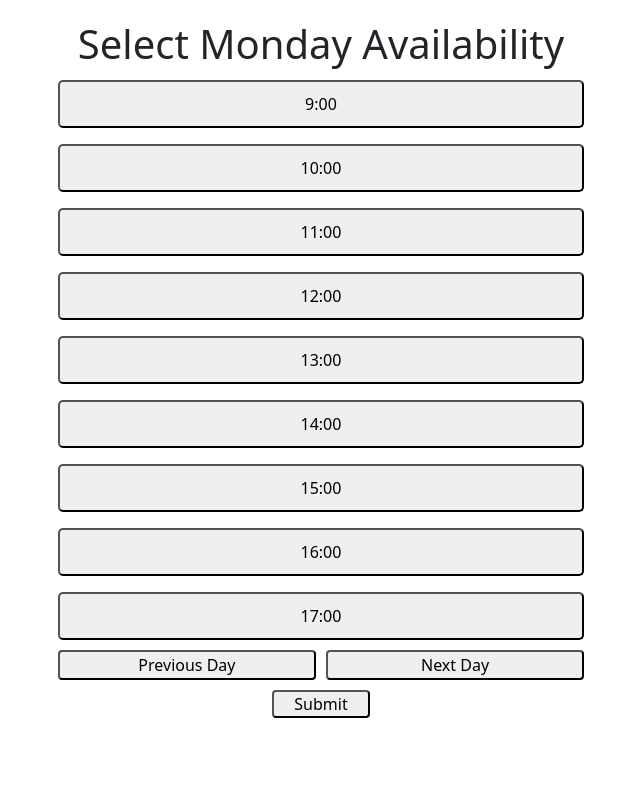
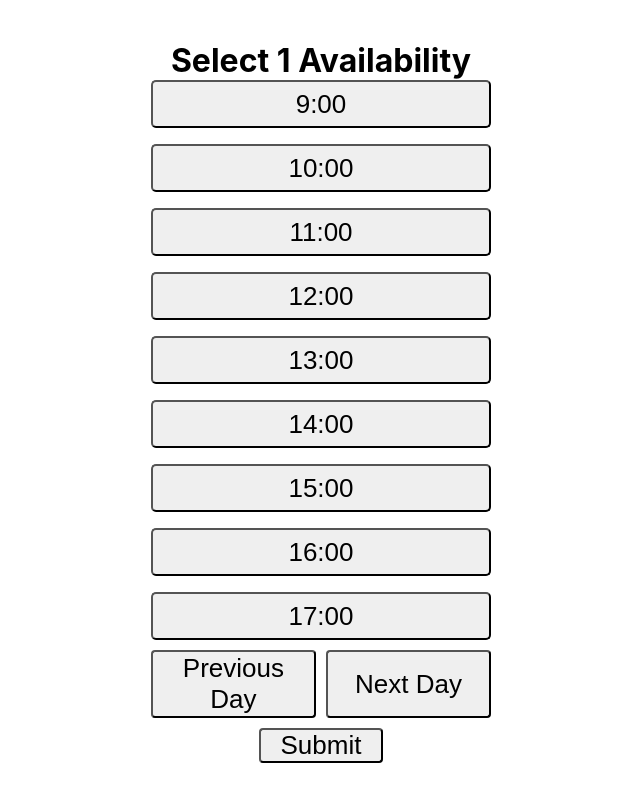
Before and after one commit to 397-f22/LetsMeet, a React (Vite) app: page / in a window 1280 px wide. Both pictures are taken after a click on the button "Select Times". Shown: the whole page, without its empty margins (319-959 px from the left). Built offline with nearby package versions, Linux system fonts and the light colour scheme.

Commit message:
signup task

```diff
--- a/src/App.jsx
+++ b/src/App.jsx
@@ -2,16 +2,18 @@ import { useState } from 'react';
 import './App.css';
 import EventComponent from './EventComponent';
 import edata from './staticData/events.json';
-import 'bootstrap/dist/css/bootstrap.min.css';
+// import 'bootstrap/dist/css/bootstrap.min.css';
 import Signup from './components/Signup';
+import data from './staticData/events.json';
 
 const style = {
   backgroundColor: 'red',
 };
 
+console.log("json", data)
 const App = () => {
   return (
-    <Signup />
+    <Signup dates={data}/>
   );
 };
 
--- a/src/components/Date.jsx
+++ b/src/components/Date.jsx
@@ -1,21 +1,15 @@
 import React from "react";
 
-const Date = ({ day }) => {
-  const Continue = (e) => {
-    e.preventDefault();
-    nextStep();
-  };
+const Date = ({ day, prevStep, nextStep }) => {
 
-  const Previous = (e) => {
-    e.preventDefault();
-    prevStep();
-  };
+
 
   const timeOptions = [];
 
   for (let i = 0; i < 9; i++) {
     timeOptions.push(`${i + 9}:00`);
   }
+
 
   return (
     <div
@@ -65,10 +59,12 @@ const Date = ({ day }) => {
             width: "100%",
           }}
         >
-          <button style={{ borderRadius: "4px", width: "100%" }}>
+          <button style={{ borderRadius: "4px", width: "100%" }}
+            onClick={prevStep}>
             Previous Day
           </button>
-          <button style={{ borderRadius: "4px", width: "100%" }}>
+          <button style={{ borderRadius: "4px", width: "100%" }}
+            onClick={nextStep}>
             Next Day
           </button>
         </div>
--- a/src/components/Signup.jsx
+++ b/src/components/Signup.jsx
@@ -3,7 +3,7 @@ import Date from "./Date";
 import FormStepper from "./FormStepper";
 import Login from "./Login";
 
-const Signup = () => {
+const Signup = ({ event }) => {
   const [state, setState] = useState({
     step: 0,
     username: "",
@@ -19,6 +19,8 @@ const Signup = () => {
   const nextStep = () => {
     const { step } = state;
     setState({ step: step + 1 });
+
+
   };
 
   // Handle fields change
@@ -33,7 +35,7 @@ const Signup = () => {
   return (
     <FormStepper step={state.step}>
       <Login handleChange={handleChange} nextStep={nextStep} values={values} />
-      <Date day={"Monday"} />
+      <Date day={1} prevStep={prevStep} nextStep={nextStep} />
     </FormStepper>
   );
 };
--- a/src/staticData/events.json
+++ b/src/staticData/events.json
@@ -1,25 +1,10 @@
 {
-  "events": [
-    {
-      "eventId": 1,
-      "name": "CS 397 Meeting",
-      "participants": ["A", "B", "C"],
-      "time": "10:10-11:30",
-      "location": "Tech LR1"
-    },
-    {
-      "eventId": 2,
-      "name": "Math Meeting",
-      "participants": ["D", "E", "F"],
-      "time": "16:10-18:30",
-      "location": "Tech LR2"
-    },
-    {
-      "eventId": 3,
-      "name": "Soc 101 Meeting",
-      "participants": ["H", "G"],
-      "time": "12:10-15:30",
-      "location": "Tech LR3"
+  "events": {
+    "event1": {
+      "name": "classP1",
+      "location": "tech",
+      "dayOption" : ["M", "W"],
+      "participants": {}
     }
-  ]
+  }
 }
```
